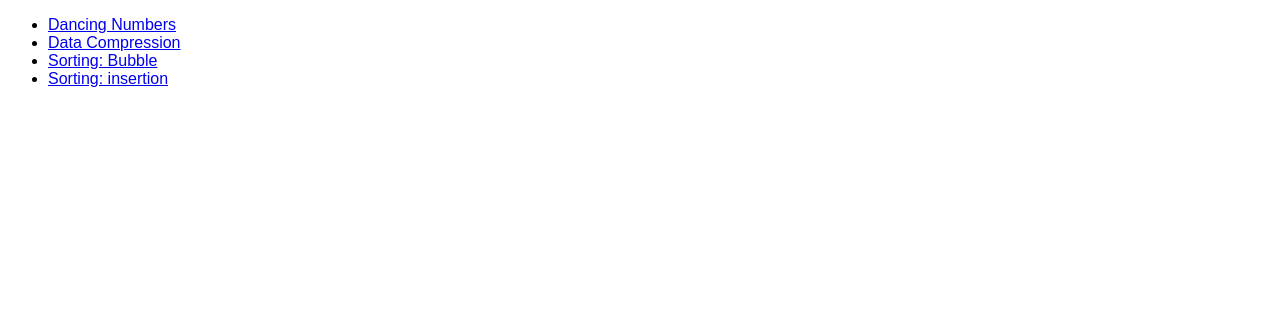
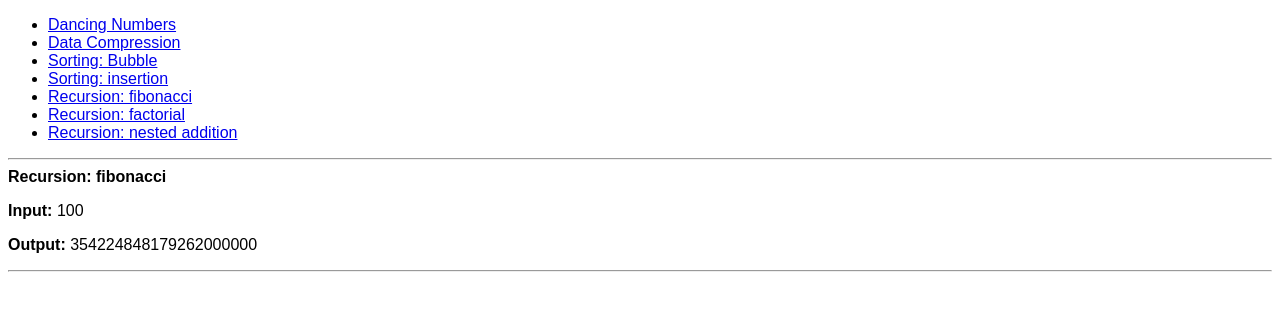
Before and after one commit to aravindsekr/react-problem-solving, a React (Create React App) app: page /fibonacci in a window 1280 px wide. Shown: the top 310 px of the page. Built offline with nearby package versions, Linux system fonts and the light colour scheme.

Commit message:
Adding more recursion

```diff
--- /dev/null
+++ b/src/recursion/factorial.js
@@ -0,0 +1,13 @@
+const memoized = {
+  0: 1
+};
+
+const Factorial = (num) => {
+  if (!memoized[num]) {
+    memoized[num] = num * Factorial(num - 1);
+  }
+
+  return memoized[num];
+};
+
+export default Factorial;
--- /dev/null
+++ b/src/recursion/fibonacci.js
@@ -0,0 +1,17 @@
+const memoized = {
+  0: 0,
+  1: 1,
+  2: 1
+};
+
+const fib = (n) => {
+  if (!memoized[n]) {
+    memoized[n] = fib(n - 1) + fib(n - 2);
+  }
+
+  return memoized[n];
+};
+
+const Fibonacci = (n) => fib(n);
+
+export default Fibonacci;
--- /dev/null
+++ b/src/recursion/nested-addition.js
@@ -0,0 +1,18 @@
+//[1, [ 2 , [3, 4, [5], 6], 7]
+const nestedAdd = (arr) => {
+  const fn = (input) => {
+    let sum = 0;
+    if (typeof input === "number") {
+      return input;
+    }
+
+    for (let idx = 0; idx < input.length; idx++) {
+      sum += fn(input[idx]);
+    }
+    return sum;
+  };
+
+  return fn(arr);
+};
+
+export default nestedAdd;
--- a/src/routes.js
+++ b/src/routes.js
@@ -2,6 +2,9 @@ import dancingNumbers from "./misc/dancing-numbers";
 import compress from "./misc/data-compression";
 import bubble from "./sort/bubble";
 import insertion from "./sort/insertion";
+import fibonacci from "./recursion/fibonacci";
+import factorial from "./recursion/factorial";
+import nestedAddition from "./recursion/nested-addition";
 
 const routes = [
   {
@@ -31,6 +34,27 @@ const routes = [
     invokeFn: insertion,
     input: [3, 4, 5, 2, 8, 1, 2, 9],
     inputDisplayValue: "3, 4, 5, 2, 8, 1, 2, 9"
+  },
+  {
+    path: "fibonacci",
+    displayName: "Recursion: fibonacci",
+    invokeFn: fibonacci,
+    input: 100,
+    inputDisplayValue: "100"
+  },
+  {
+    path: "factorial",
+    displayName: "Recursion: factorial",
+    invokeFn: factorial,
+    input: 100,
+    inputDisplayValue: "100"
+  },
+  {
+    path: "nested-addition",
+    displayName: "Recursion: nested addition",
+    invokeFn: nestedAddition,
+    input: [1, [2, [3, 4, [5], 6], 7]],
+    inputDisplayValue: "1, [ 2 , [3, 4, [5], 6], 7"
   }
 ];
 
```
